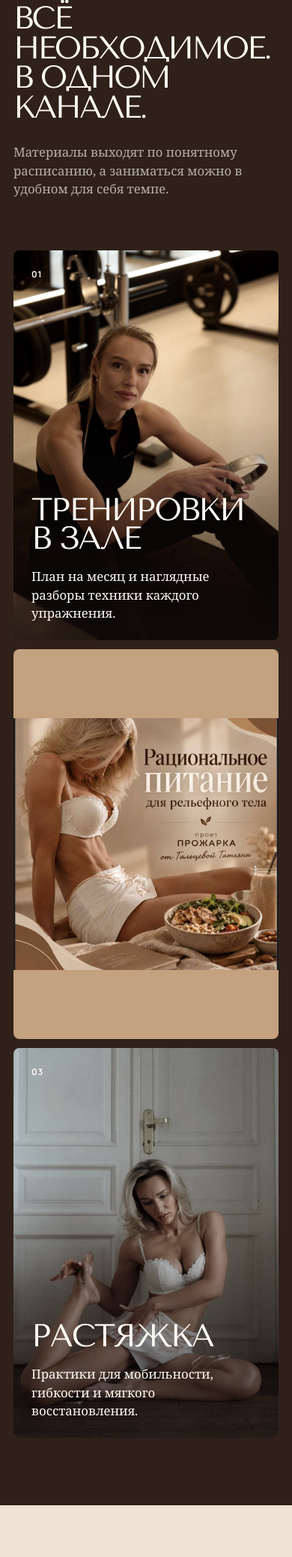
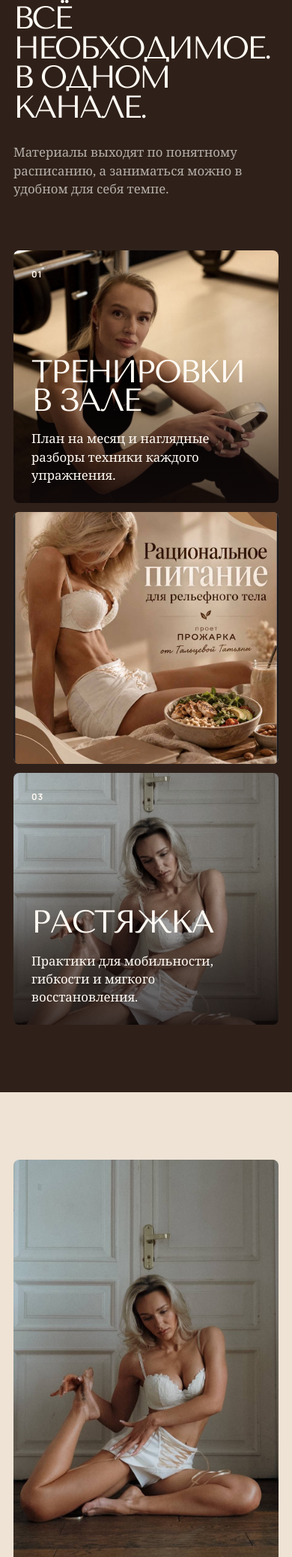
Before and after one commit to Kibosh13/prozharka, a PHP site: page / in a window 390 px wide. Shown: the part 1637-3714 px from the top of the page at 75% size. Run offline with PHP 8.4, Linux system fonts and the light colour scheme.

Commit message:
Fit nutrition cover without letterboxing

```diff
--- a/styles.css
+++ b/styles.css
@@ -524,7 +524,8 @@ a {
   position: relative;
   display: flex;
   flex-direction: column;
-  min-height: 620px;
+  min-height: 0;
+  aspect-ratio: 1280 / 1215;
   padding: clamp(24px, 3vw, 46px);
   overflow: hidden;
   border-radius: var(--radius);
@@ -606,7 +607,7 @@ a {
 }
 
 .program-card--nutrition-cover img {
-  object-fit: contain;
+  object-fit: cover;
   object-position: center;
   filter: none;
 }
@@ -637,7 +638,8 @@ a {
   z-index: 2;
   display: flex;
   flex-direction: column;
-  min-height: 620px;
+  height: 100%;
+  min-height: 0;
   padding: clamp(24px, 3vw, 46px);
 }
 
@@ -1202,6 +1204,12 @@ a {
     min-height: 420px;
   }
 
+  .program-card--stretch {
+    grid-column: 1 / -1;
+    justify-self: center;
+    width: calc(50% - 6px);
+  }
+
   .footer {
     grid-template-columns: 1fr 1fr;
   }
@@ -1357,11 +1365,17 @@ a {
 
   .program-card,
   .card-overlay {
-    min-height: 520px;
+    min-height: 0;
+    aspect-ratio: 1280 / 1215;
   }
 
   .program-card--burgundy {
     grid-column: auto;
+  }
+
+  .program-card--stretch {
+    grid-column: auto;
+    width: 100%;
   }
 
   .library,
```
